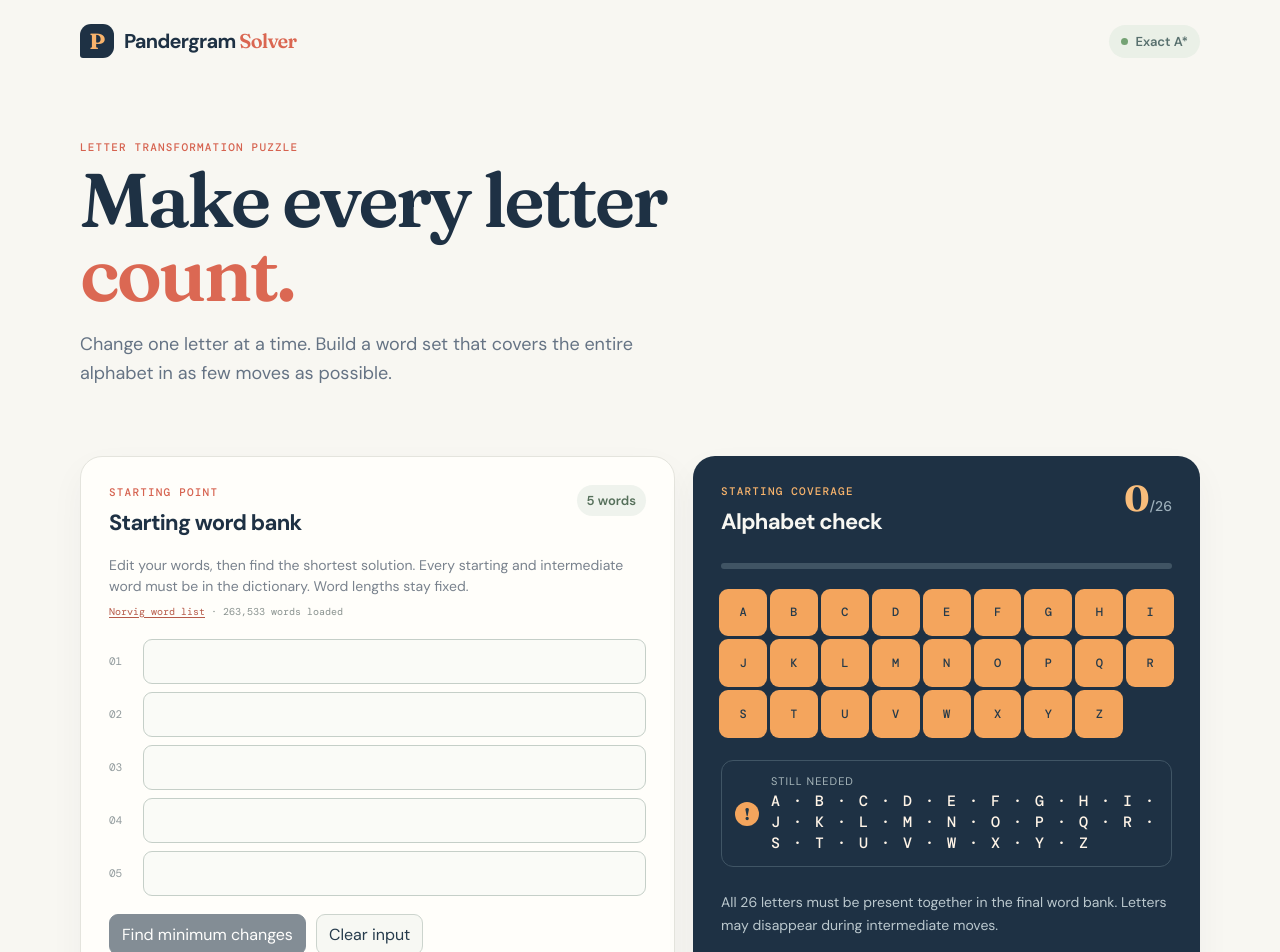
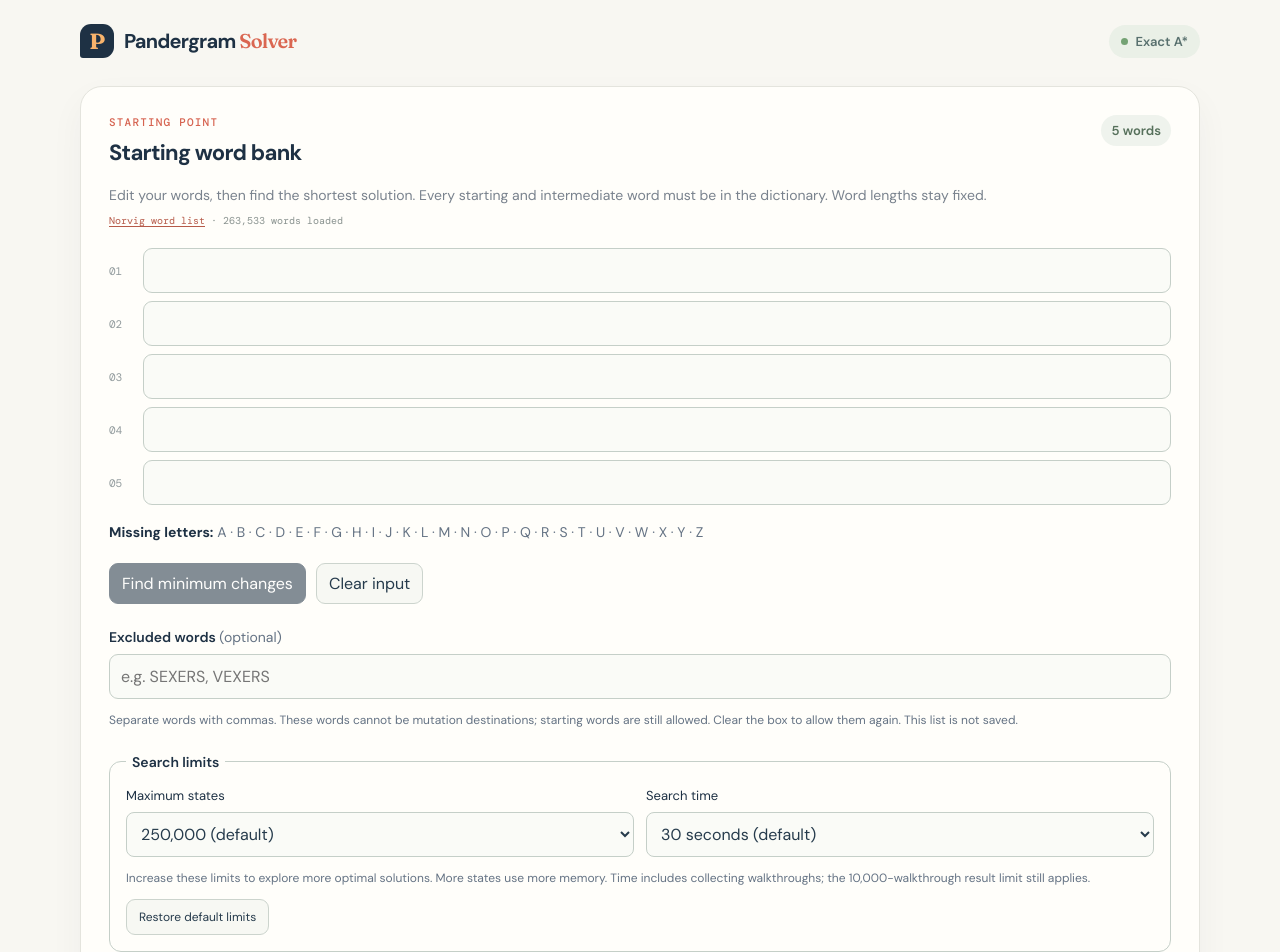
Before and after one commit to nahiphog/pandergrams, a React (Vite) app: page / in a window 1280 px wide. Shown: the top 952 px of the page. Built offline with nearby package versions, Linux system fonts and the light colour scheme.

Commit message:
Simplify puzzle layout and offer search-limit presets

```diff
--- a/src/main.tsx
+++ b/src/main.tsx
@@ -101,16 +101,11 @@ function App() {
   }
 
   return (
-    <main className="page-shell">
+    <main className="page-shell" id="top">
       <nav className="topbar" aria-label="Primary navigation">
         <a className="brand" href="#top"><span className="brand-mark">P</span><span>Pandergram <em>Solver</em></span></a>
         <span className="draft-chip"><span className="chip-dot" /> Exact A*</span>
       </nav>
-      <section className="hero" id="top">
-        <p className="eyebrow">Letter transformation puzzle</p>
-        <h1>Make every letter <span>count.</span></h1>
-        <p className="intro">Change one letter at a time. Build a word set that covers the entire alphabet in as few moves as possible.</p>
-      </section>
       <section className="workspace" aria-label="Puzzle workspace">
         <div className="word-panel">
           <div className="panel-heading"><div><p className="eyebrow">Starting point</p><h2>Starting word bank</h2></div><span className="count-pill">{words.length} words</span></div>
@@ -126,6 +121,7 @@ function App() {
               </div>
             ))}
           </div>
+          <p className="missing-summary" aria-live="polite"><strong>Missing letters:</strong> {missingLetters.length ? missingLetters.join(' · ') : 'None — all 26 letters covered'}</p>
           <div className="search-actions">
             <button className="primary-button" disabled={!canSolve || running} onClick={search}>{running ? 'Searching…' : 'Find minimum changes'}</button>
             <button onClick={() => { edit([...initialWords]); setEditedWords(initialWords.map(() => false)); setExcludedInput('') }}>Clear input</button>
@@ -142,12 +138,16 @@ function App() {
             <div className="limit-fields">
               <div>
                 <label htmlFor="max-states">Maximum states</label>
-                <input id="max-states" type="number" min="1" step="1" value={stateLimitInput} aria-invalid={!!stateLimitError} aria-describedby={stateLimitError ? 'states-error' : 'limits-help'} onChange={(event) => { edit(words); setStateLimitInput(event.target.value) }} />
+                <select id="max-states" value={stateLimitInput} aria-describedby="limits-help" onChange={(event) => { edit(words); setStateLimitInput(event.target.value) }}>
+                  {[50000, 100000, 250000, 500000, 1000000, 2000000].map(limit => <option key={limit} value={limit}>{limit.toLocaleString()}{limit === 250000 ? ' (default)' : ''}</option>)}
+                </select>
                 {stateLimitError && <p id="states-error" className="field-error">{stateLimitError}</p>}
               </div>
               <div>
-                <label htmlFor="max-seconds">Search time (seconds)</label>
-                <input id="max-seconds" type="number" min="1" step="1" value={timeLimitInput} aria-invalid={!!timeLimitError} aria-describedby={timeLimitError ? 'seconds-error' : 'limits-help'} onChange={(event) => { edit(words); setTimeLimitInput(event.target.value) }} />
+                <label htmlFor="max-seconds">Search time</label>
+                <select id="max-seconds" value={timeLimitInput} aria-describedby="limits-help" onChange={(event) => { edit(words); setTimeLimitInput(event.target.value) }}>
+                  {[10, 30, 60, 120, 300, 600].map(seconds => <option key={seconds} value={seconds}>{seconds < 60 ? `${seconds} seconds` : `${seconds / 60} ${seconds === 60 ? 'minute' : 'minutes'}`}{seconds === 30 ? ' (default)' : ''}</option>)}
+                </select>
                 {timeLimitError && <p id="seconds-error" className="field-error">{timeLimitError}</p>}
               </div>
             </div>
@@ -156,13 +156,6 @@ function App() {
           </fieldset>
           <p className="limit-note">Editing words, exclusions, or limits cancels and clears the search.</p>
         </div>
-        <aside className="coverage-panel" aria-labelledby="coverage-heading">
-          <div className="panel-heading"><div><p className="eyebrow">Starting coverage</p><h2 id="coverage-heading">Alphabet check</h2></div><strong className="coverage-score">{usedLetters.size}<span>/26</span></strong></div>
-          <div className="progress-track" aria-label={`${usedLetters.size} of 26 letters covered`}><span style={{ width: `${usedLetters.size / 26 * 100}%` }} /></div>
-          <div className="alphabet-grid" aria-label="Alphabet letter coverage">{alphabet.map((letter) => <span className={usedLetters.has(letter) ? 'letter used' : 'letter missing'} key={letter} aria-label={`${letter}: ${usedLetters.has(letter) ? 'covered' : 'missing'}`}>{letter}</span>)}</div>
-          <div className="missing-callout"><span className="missing-icon">{missingLetters.length ? '!' : '✓'}</span><div><p>{missingLetters.length ? 'Still needed' : 'All covered'}</p><strong>{missingLetters.join(' · ') || 'A–Z complete'}</strong></div></div>
-          <p className="coverage-help">All 26 letters must be present together in the final word bank. Letters may disappear during intermediate moves.</p>
-        </aside>
       </section>
       <section className="results-panel" aria-labelledby="results-heading" aria-busy={running}>
         <p className="eyebrow">Shortest path</p>
--- a/src/styles.css
+++ b/src/styles.css
@@ -17,7 +17,7 @@ h1, h2, p { margin-top: 0; }
 h1 { margin-bottom: 18px; color: #1e3144; font-family: Fraunces, Georgia, serif; font-size: clamp(44px, 7vw, 76px); font-weight: 600; letter-spacing: -3px; line-height: .98; }
 h1 span { color: #db6853; font-style: italic; }
 .intro { max-width: 590px; color: #657384; font-size: 18px; line-height: 1.6; }
-.workspace { display: grid; grid-template-columns: 1.08fr .92fr; gap: 18px; align-items: stretch; }
+.workspace { margin-top: 28px; }
 .word-panel, .coverage-panel { border: 1px solid #e4e4dd; border-radius: 22px; background: #fffefa; padding: 28px; box-shadow: 0 14px 35px rgba(34, 54, 66, .045); }
 .coverage-panel { background: #1e3144; border: 0; color: #f8f7f2; }
 .panel-heading { display: flex; align-items: flex-start; justify-content: space-between; gap: 12px; }
@@ -36,11 +36,11 @@ h2 { color: inherit; margin-bottom: 0; font-size: 22px; letter-spacing: -.7px; }
 @media (max-width: 510px) { .word-row { grid-template-columns: 28px 1fr; padding: 10px 12px; }.word-length { display: none; }.letter-tile { width: 25px; height: 29px; flex-basis: 25px; font-size: 14px; } }
 @media (max-width: 390px) { .alphabet-grid { gap: 5px; }.letter { font-size: 11px; } }
 
-button, input { font: inherit; }
+button, input, select { font: inherit; }
 button { cursor: pointer; border: 1px solid #ccd4cd; border-radius: 9px; padding: 9px 12px; color: #263b4c; background: #f7f8f3; }
 button:hover:not(:disabled) { background: #e9eddf; }
 button:disabled { opacity: .55; cursor: not-allowed; }
-button:focus-visible, input:focus-visible, a:focus-visible { outline: 3px solid #d66350; outline-offset: 3px; }
+button:focus-visible, input:focus-visible, select:focus-visible, a:focus-visible { outline: 3px solid #d66350; outline-offset: 3px; }
 .editable-word { display: grid; grid-template-columns: 26px minmax(0, 1fr); gap: 8px; align-items: center; }
 .editable-word input { min-width: 0; width: 100%; padding: 11px; border: 1px solid #c5cfc8; border-radius: 9px; background: #fafbf7; color: #263b4c; font-family: 'DM Mono', monospace; }
 .editable-word input[aria-invalid="true"] { border-color: #b04430; }
@@ -54,8 +54,8 @@ button:focus-visible, input:focus-visible, a:focus-visible { outline: 3px solid
 .search-limits legend { font-size: 14px; font-weight: 600; padding: 0 6px; }
 .limit-fields { display: grid; grid-template-columns: repeat(2, minmax(0, 1fr)); gap: 12px; }
 .limit-fields label { display: block; font-size: 13px; margin-bottom: 8px; }
-.limit-fields input { width: 100%; min-width: 0; padding: 10px; border: 1px solid #c5cfc8; border-radius: 8px; background: #fafbf7; color: #263b4c; }
-.limit-fields input[aria-invalid="true"] { border-color: #b04430; }
+.limit-fields select { width: 100%; min-width: 0; padding: 10px; border: 1px solid #c5cfc8; border-radius: 8px; background: #fafbf7; color: #263b4c; }
+.limit-fields select[aria-invalid="true"] { border-color: #b04430; }
 .limit-fields .field-error { margin-top: 8px; }
 .search-limits button { margin-top: 12px; font-size: 12px; }
 @media (max-width: 390px) { .limit-fields { grid-template-columns: 1fr; } }
@@ -78,3 +78,6 @@ button:focus-visible, input:focus-visible, a:focus-visible { outline: 3px solid
 .solution-option { border-top: 1px solid #e4e4dd; margin-top: 24px; padding-top: 18px; }
 .solution-option h3 { margin: 0; font-size: 16px; }
 .solution-option .solution-paths { margin-top: 8px; margin-bottom: 24px; }
+
+.missing-summary { margin: 16px 0 0; font-size: 14px; line-height: 1.7; color: #657384; overflow-wrap: anywhere; }
+.missing-summary strong { color: #1e3144; }
```
Also changed, not shown: 1 other file (tests, documents, lock files or other folders).
